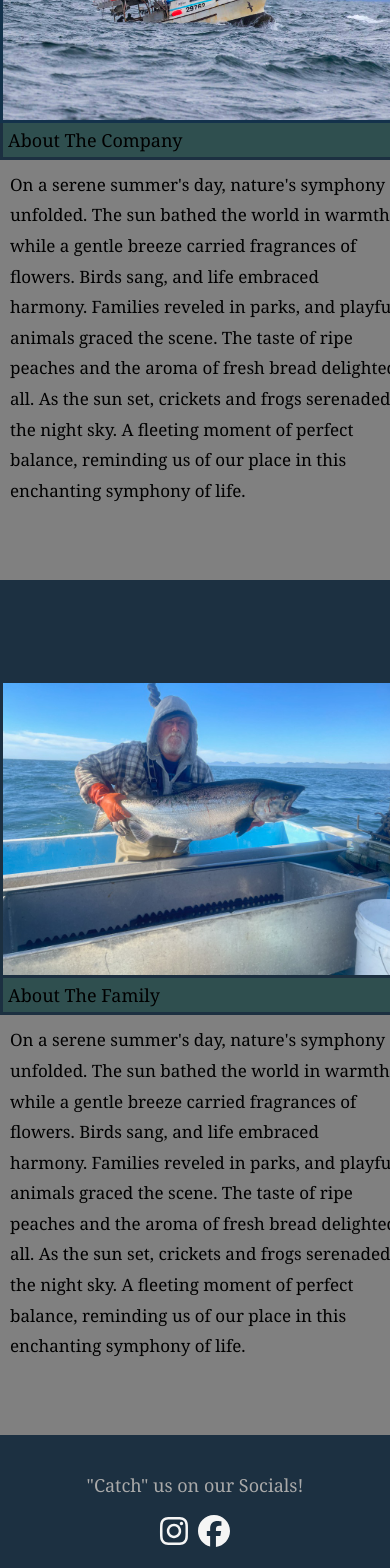
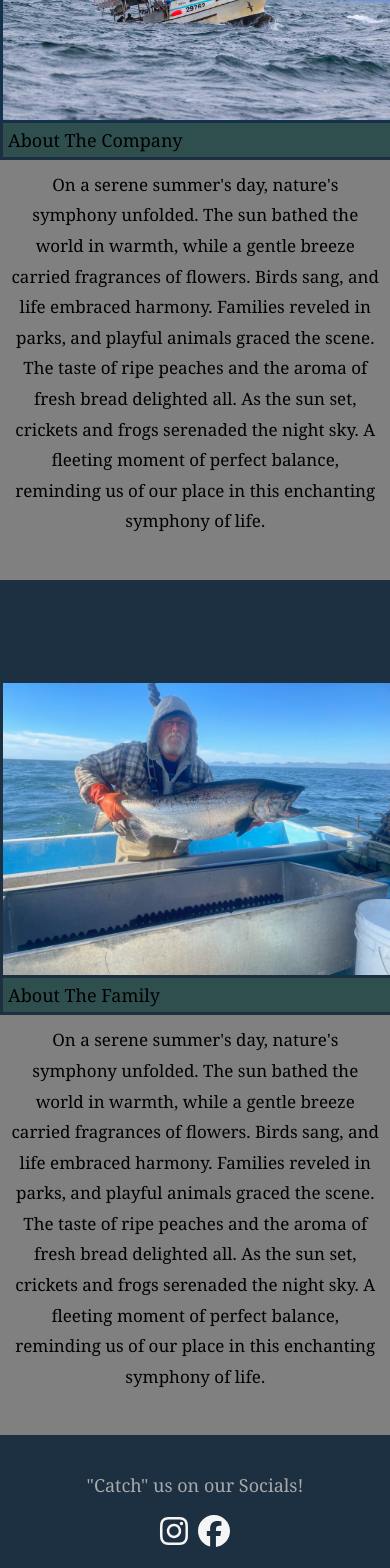
Before and after one commit to PoochMagunder/LingKing, a React (Create React App) app: page / in a window 390 px wide. Shown: the part 399-1967 px from the top of the page. Built offline with nearby package versions, Linux system fonts and the light colour scheme.

Commit message:
updated responsiveness for S20

```diff
--- a/src/assets/Homepage.css
+++ b/src/assets/Homepage.css
@@ -42,7 +42,6 @@
 .boat-image-aside {
     height: fit-content;
     width: 50%;
-    margin-bottom: 0;
 }
 
 .boat-image {
@@ -70,9 +69,9 @@
 }
 
 .family-image-aside {
-    text-align: right;
     height: fit-content;
-    width: 50%;
+    width: 49%;
+    margin-right: 6px;
 
 }
 
@@ -92,6 +91,7 @@
 }
 
 .about-family-header {
+    margin-left: -13px;
     padding: 5px;
     text-align: left;
     font-size: 18px;
@@ -136,8 +136,9 @@
     }
 
     .about-us-p {
+        text-align: center;
         margin: 10px;
-        width: 100%;
+        width: 95%;
         height: 400px;
     }
 
@@ -155,10 +156,11 @@
     }
 
     .family-image-aside {
-        width: 100%;
+        width: 100vw;
     }
 
     .about-family-header {
+        margin-left: 0;
         margin-top: -5px;
         width: 100%;
         border-right: #1C3041;
@@ -166,8 +168,9 @@
     }
 
     .about-family-p {
+        text-align: center;
         margin: 10px;
-        width: 100%;
+        width: 95%;
         height: 400px;
 
     }
```
